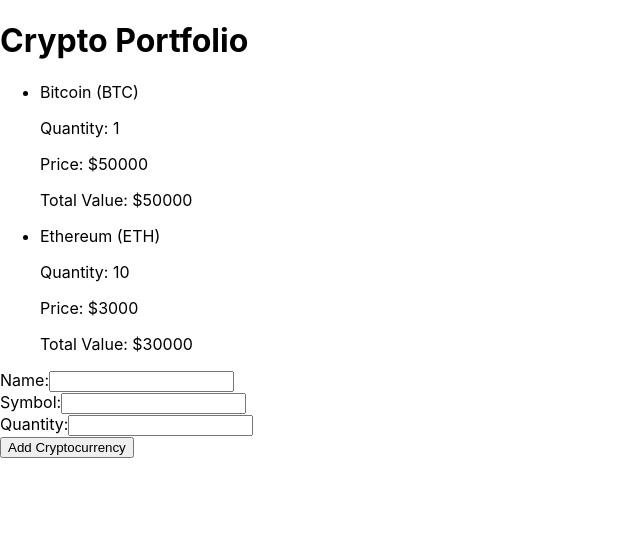
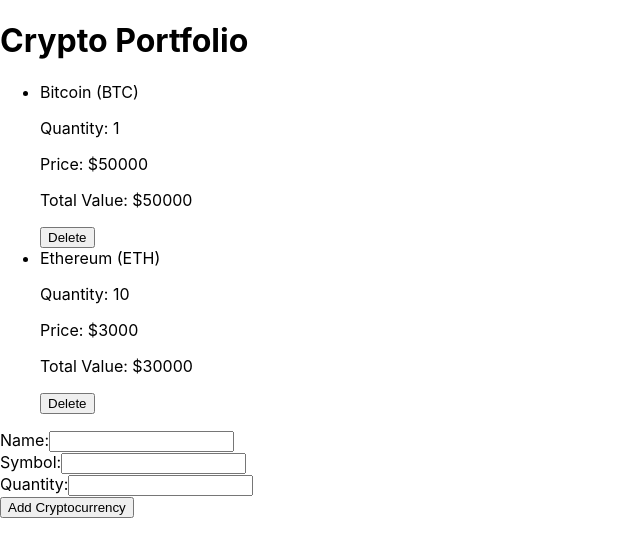
Before and after one commit to Adaymesa/crypto-portfolio-tracker, a React (Create React App) app: page / in a window 1280 px wide. Shown: the top 556 px of the page, without its empty margins (0-640 px from the left). Built offline with nearby package versions, Linux system fonts and the light colour scheme.

Commit message:
feat: implement delete functionality for cryptocurrencies

```diff
--- a/src/App.js
+++ b/src/App.js
@@ -12,9 +12,13 @@
     setCryptos([...cryptos, { ...newCrypto, id: Date.now(), price: 0 }]);
   };
 
+  const handleDeleteCrypto = (id) => {
+    setCryptos(cryptos.filter(crypto => crypto.id !== id));
+  };
+
   return (
     <div className="App">
-      <CryptoList cryptos={cryptos} />
+      <CryptoList cryptos={cryptos} onDelete={handleDeleteCrypto} />
       <AddCryptoForm onAddCrypto={handleAddCrypto} />
     </div>
   );
--- a/src/components/CryptoList.js
+++ b/src/components/CryptoList.js
@@ -1,6 +1,6 @@
 import React from 'react';
 
-const CryptoList = ({ cryptos = [] }) => {
+const CryptoList = ({ cryptos = [], onDelete }) => {
   return (
     <div>
       <h1>Crypto Portfolio</h1>
@@ -12,6 +12,7 @@
               <p>Quantity: {crypto.quantity}</p>
               <p>Price: ${crypto.price}</p>
               <p>Total Value: ${crypto.quantity * crypto.price}</p>
+              <button onClick={() => onDelete(crypto.id)}>Delete</button>
             </li>
           ))}
         </ul>
```
